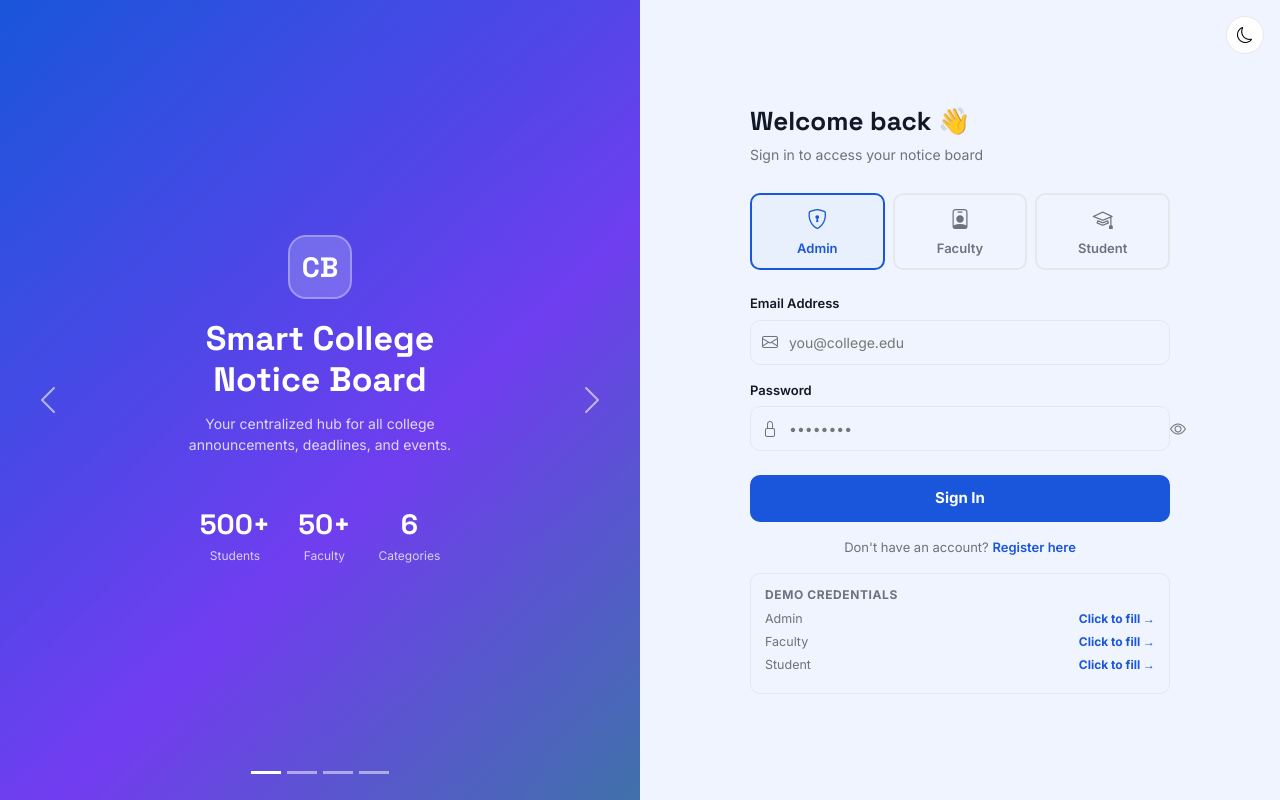
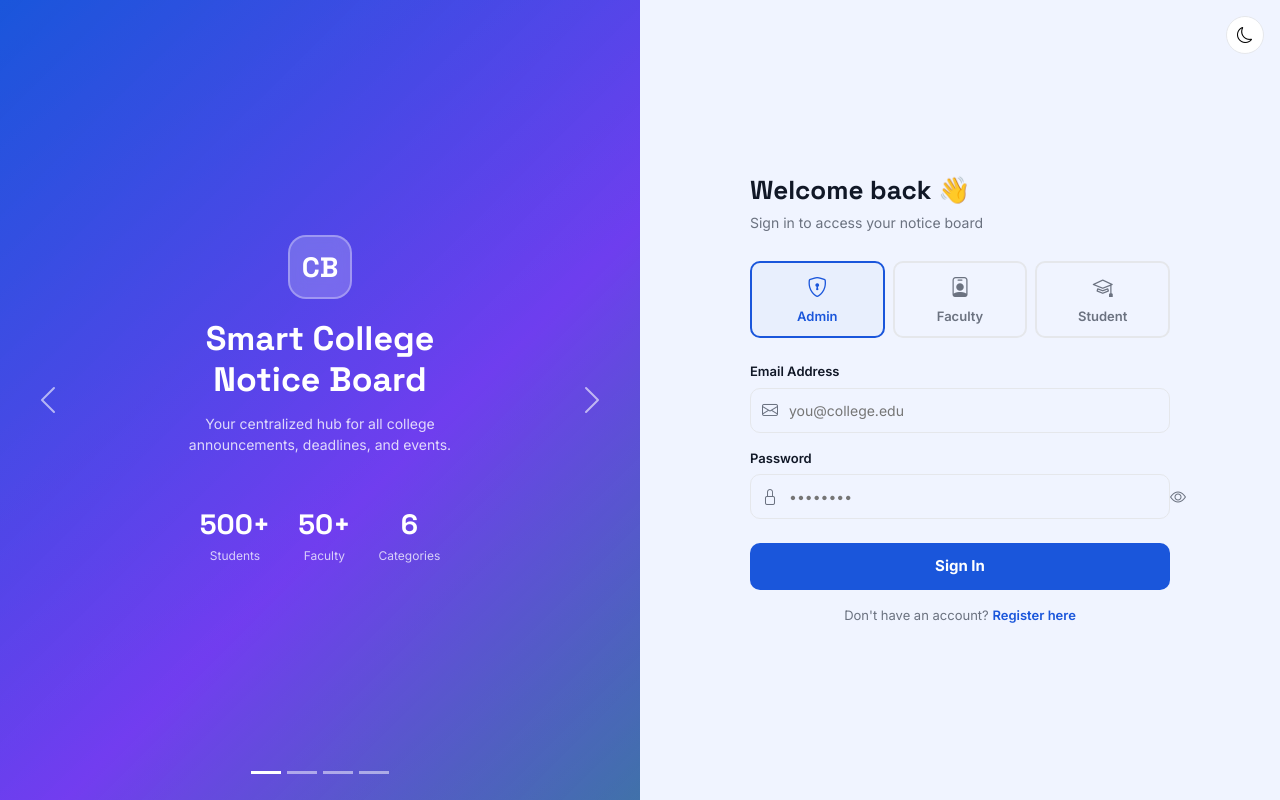
Before and after one commit to hemasaithota3-cmd/college_notice_board, a Flask app: page /login in a window 1280 px wide. Run offline with Flask 2, Linux system fonts and the light colour scheme; parts of the project's set-up code (start-up, migrations or seed data) failed here and were passed over; some libraries are stand-ins or nearby versions.

Commit message:
Remove demo credentials from login.html
Removed demo credentials section from login page.

```diff
--- a/noticeboard/templates/login.html
+++ b/noticeboard/templates/login.html
@@ -1,4 +1,4 @@
-<!DOCTYPE html>
+    <!DOCTYPE html>
 <html lang="en" data-theme="light">
 <head>
   <meta charset="UTF-8">
@@ -260,21 +260,7 @@
       <a href="/register" style="color:var(--primary);font-weight:600;text-decoration:none">Register here</a>
     </div>
 
-    <!-- Demo credentials -->
-    <div class="demo-creds mt-3">
-      <h6>Demo Credentials</h6>
-      <div class="demo-item">
-        <span>Admin</span>
-        <strong onclick="fillDemo('admin@college.edu','admin','Admin@123')">Click to fill →</strong>
-      </div>
-      <div class="demo-item">
-        <span>Faculty</span>
-        <strong onclick="fillDemo('faculty@college.edu','faculty','Faculty@123')">Click to fill →</strong>
-      </div>
-      <div class="demo-item">
-        <span>Student</span>
-        <strong onclick="fillDemo('student@college.edu','student','Student@123')">Click to fill →</strong>
-      </div>
+
     </div>
   </div>
 </div>
```
